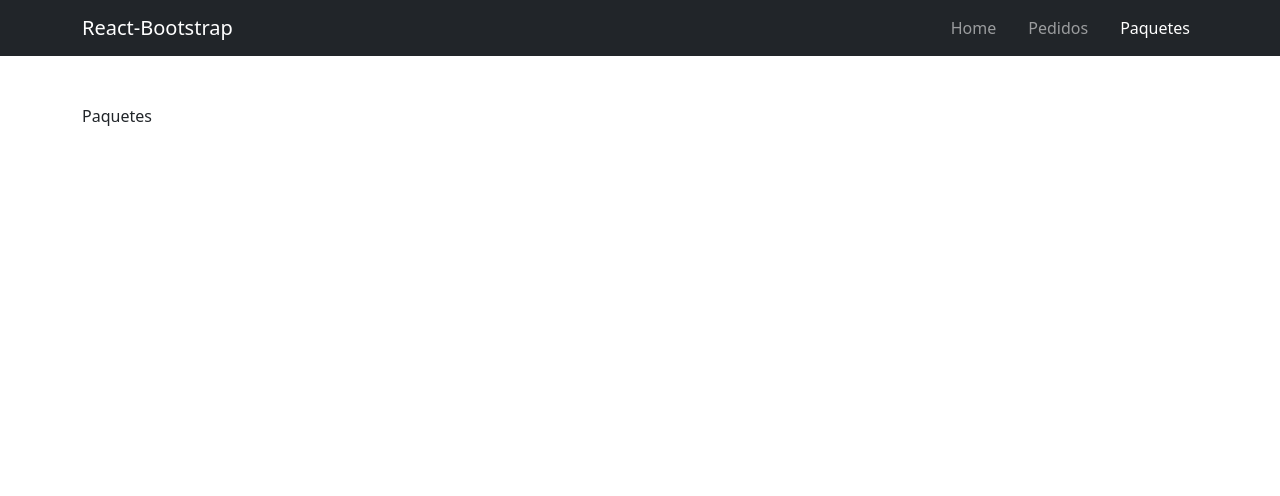
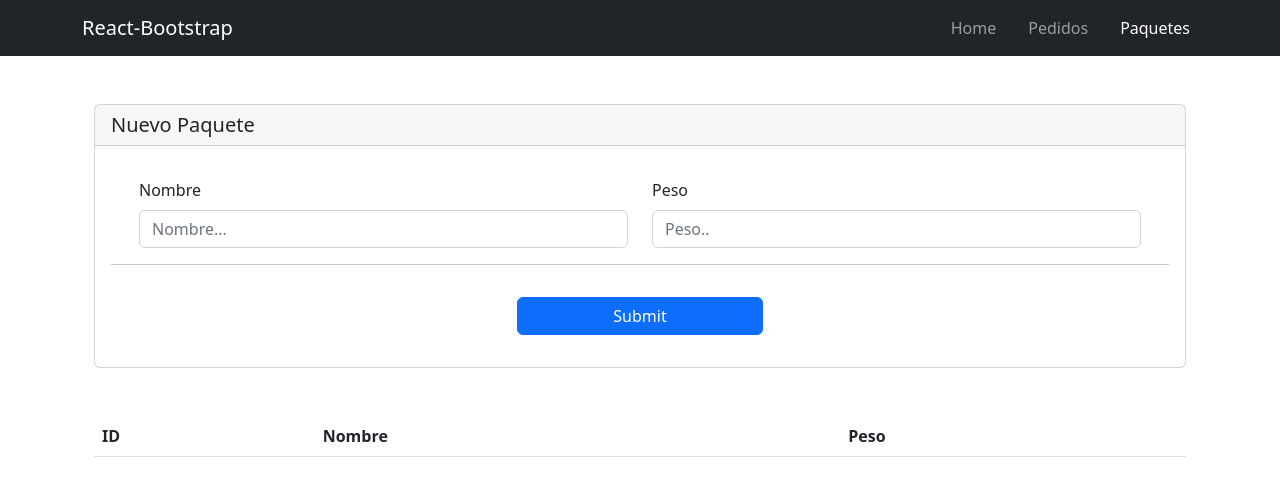
Before and after one commit to LuisLvlUp/ReactDic2022, a React (Create React App) app in the folder paqueteria/: page /paquetes in a window 1280 px wide. Shown: the top 496 px of the page. Built offline with nearby package versions, Linux system fonts and the light colour scheme.

Commit message:
Formularios y listados

```diff
--- /dev/null
+++ b/paqueteria/public/env.js
@@ -0,0 +1,3 @@
+window.env = {
+  "TEST": "hola_mundo"
+};
--- a/paqueteria/public/index.html
+++ b/paqueteria/public/index.html
@@ -19,6 +19,7 @@
       Learn how to configure a non-root public URL by running `npm run build`.
     -->
     <title>React App</title>
+    <script id="react-dotenv" src="./env.js"></script>
   </head>
   <body>
     <noscript>You need to enable JavaScript to run this app.</noscript>
--- a/paqueteria/src/components/Main/Main.jsx
+++ b/paqueteria/src/components/Main/Main.jsx
@@ -1,4 +1,4 @@
-import React from 'react'
+import React, { useState } from 'react'
 import { Navigate, Route, Routes } from 'react-router-dom';
 import { Home } from '../Home/Home'
 import Navigation from '../Navigation/Navigation';
@@ -6,13 +6,16 @@ import { Paquetes } from '../Paquetes/Paquetes'
 import { Pedidos } from '../Pedidos/Pedidos'
 
 export const Main = () => {
+
+    const [paquetes, setPaquetes] = useState([])
+
     return (
         <>
             <Navigation />
             <div className='container mt-5'>
                 <Routes>
                     <Route path="/" element={<Home />} />
-                    <Route path="/paquetes" element={<Paquetes />} />
+                    <Route path="/paquetes" element={<Paquetes paquetes={paquetes} setPaquetes={setPaquetes} />} />
                     <Route path="/pedidos" element={<Pedidos />} />
                     <Route
                         path="*"
--- /dev/null
+++ b/paqueteria/src/components/Paquetes/Formulario.jsx
@@ -0,0 +1,43 @@
+import React from 'react'
+
+export const Formulario = ({ paquetes, setPaquetes }) => {
+
+    const handleSubmit = (event) => {
+        event.preventDefault();
+        console.log(event.target.nombre.value);
+        console.log(event.target.peso.value);
+
+        let paquete = {
+            id: paquetes.length == 0 ? 1 : paquetes[paquetes.length - 1 ].id + 1,
+            nombre: event.target.nombre.value,
+            peso: event.target.peso.value
+        }
+
+        setPaquetes( [ ...paquetes, paquete ] )
+    }
+
+    return (
+        <form onSubmit={handleSubmit}>
+            <div className="row mt-3 mx-3">
+                <div className="col-6">
+                    <div className="form-group">
+                        <label htmlFor="nombre">Nombre</label>
+                        <input type="text" className="form-control mt-2" id="nombre" name='nombre' placeholder="Nombre..." />
+                    </div>
+                </div>
+                <div className="col-6">
+                    <div className="form-group">
+                        <label htmlFor="peso">Peso</label>
+                        <input type="number" className="form-control mt-2" id="peso" name='peso'  placeholder="Peso.." />
+                    </div>
+                </div>
+            </div>
+            <hr></hr>
+            <div className="row justify-content-center">
+                <div className="col-3">
+                    <button type="submit" className="btn btn-primary w-100 my-3">Submit</button>
+                </div>
+            </div>
+        </form>
+    )
+}
--- a/paqueteria/src/components/Paquetes/Paquetes.jsx
+++ b/paqueteria/src/components/Paquetes/Paquetes.jsx
@@ -1,7 +1,19 @@
 import React from 'react'
+import { Formulario } from './Formulario'
+import { Tabla } from './Tabla'
 
-export const Paquetes = () => {
+export const Paquetes = ({ paquetes, setPaquetes }) => {
   return (
-    <div>Paquetes</div>
+    <div className="container">
+      <div className="card mb-5">
+        <h5 className="card-header">
+          Nuevo Paquete
+        </h5>
+        <div className="card-body p-3">
+          <Formulario setPaquetes={setPaquetes} paquetes={paquetes} />
+        </div>
+      </div>
+      <Tabla paquetes={paquetes} />
+    </div>
   )
 }
--- /dev/null
+++ b/paqueteria/src/components/Paquetes/Tabla.jsx
@@ -0,0 +1,28 @@
+import React from 'react'
+
+export const Tabla = ({ paquetes }) => {
+    return (
+        <table className="table table-striped">
+            <thead>
+                <tr>
+                    <th scope="col">ID</th>
+                    <th scope="col">Nombre</th>
+                    <th scope="col">Peso</th>
+                </tr>
+            </thead>
+            <tbody>
+                {
+                    paquetes.map((paquete) => {
+                        return (
+                            <tr key={paquete.id}>
+                                <th scope="row">{paquete.id}</th>
+                                <td>{paquete.nombre}</td>
+                                <td>{paquete.peso}</td>
+                            </tr>
+                        )
+                    })
+                }
+            </tbody>
+        </table>
+    )
+}
--- a/paqueteria/src/components/Pedidos/Pedidos.jsx
+++ b/paqueteria/src/components/Pedidos/Pedidos.jsx
@@ -2,6 +2,14 @@ import React from 'react'
 
 export const Pedidos = () => {
   return (
-    <div>Pedidos</div>
+    <div class="card">
+      <h5 class="card-header">
+        Pedidos
+      </h5>
+      <div class="card-body">
+        <h5 class="card-title">Special title treatment</h5>
+        <p class="card-text">With supporting text below as a natural lead-in to additional content.</p>
+      </div>
+    </div>
   )
 }
```
Also changed, not shown: paqueteria/package.json (+8 -1 lines), 1 other file (tests, documents, lock files or other folders).
